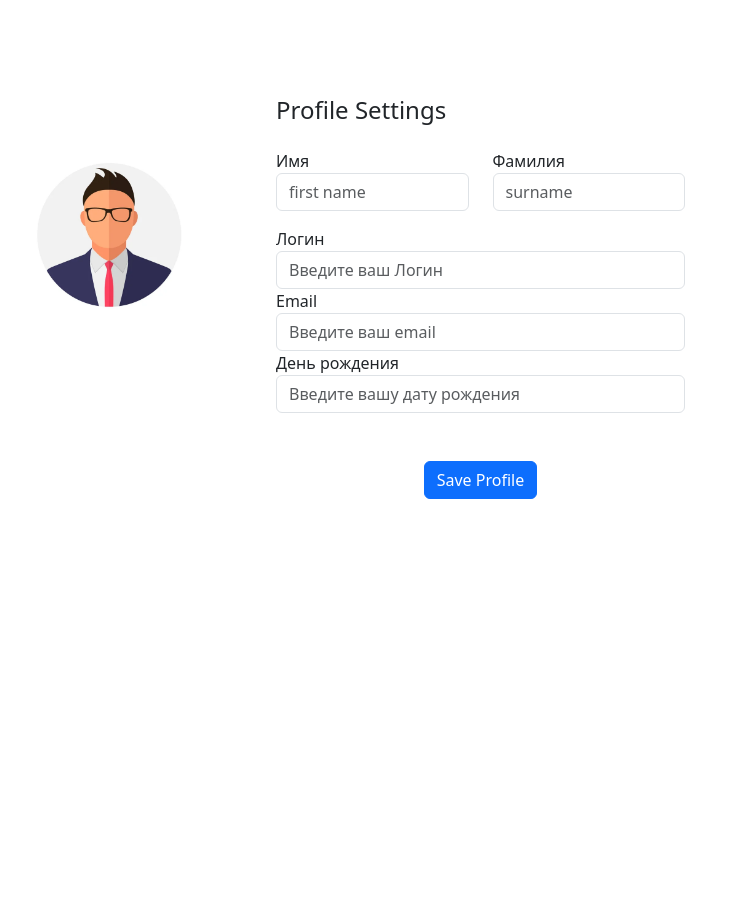
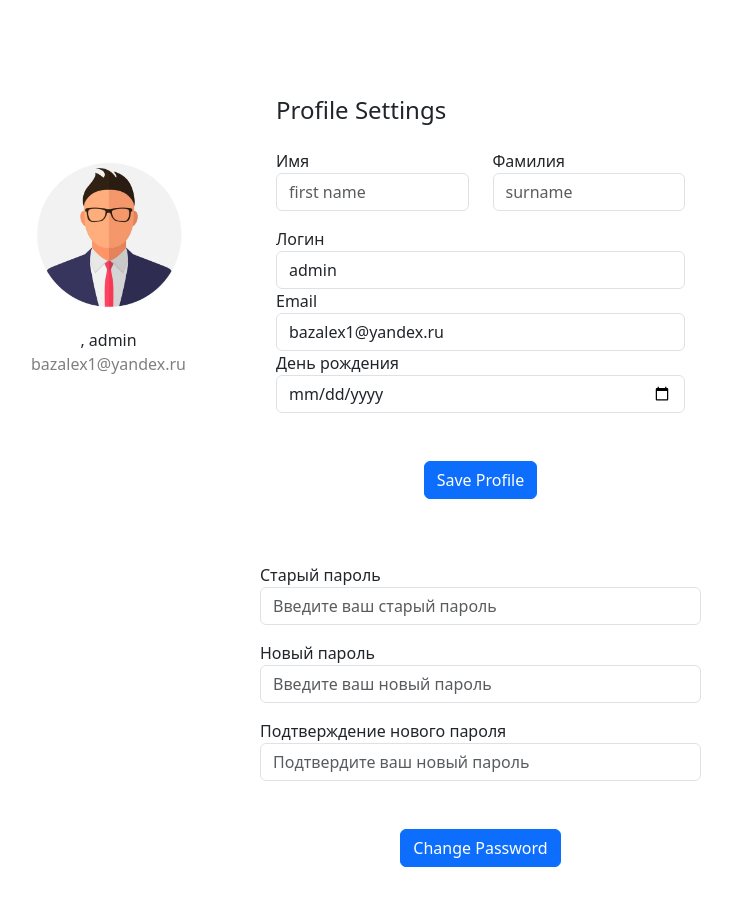
Before and after one commit to Bazalex1/gameshop, a Django app: page /profile/ in a window 1280 px wide. Shown: the part 66-981 px from the top of the page, without its empty margins (113-845 px from the left). Before the commit the page ends 565 px from the top, so only its background shows below. Run offline with Django 5.2, Linux system fonts and the light colour scheme; a user stored in the database is signed in; some libraries are stand-ins or nearby versions.

Commit message:
Работает изменение данных профиля и пароля

```diff
--- a/templates/user_profile/main.html
+++ b/templates/user_profile/main.html
@@ -21,7 +21,7 @@
     <div class="row">
       <div class="col-md-3 border-right">
         <div class="d-flex flex-column align-items-center text-center p-3 py-5"><img class="rounded-circle mt-5"
-          width="150px" src="{% static 'images/men.jpg' %}"><span class="font-weight-bold"> {{ profile.first_name}} </span><span class="text-black-50">{{ profile.email}}</span><span> </span></div>
+          width="150px" src="{% static 'images/men.jpg' %}"><span class="font-weight-bold"> {{ form.first_name.value}} , {{ form.username.value}}  </span><span class="text-black-50">{{form.email.value}}</span><span> </span></div>
     </div>
       <div class="col-md-5 border-right">
          <div class="p-3 py-5"> {% comment %} Это карточка {% endcomment %}
@@ -31,29 +31,63 @@
               <h4 class="text-right">Profile Settings</h4>
             </div>
             <div class="row mt-2">
-              <div class="col-md-6"><label class="labels">Имя</label><input type="text" class="form-control" placeholder="first name" value="{{ profile.first_name}}"></div>
-              <div class="col-md-6"><label class="labels">Фамилия</label><input type="text" class="form-control" value="{{ profile.last_name}}" placeholder="surname"></div>
+              <div class="col-md-6">
+                <label class="labels">Имя</label>
+                {{ form.first_name.errors }}
+                <input type="text" class="form-control" placeholder="first name" name="first_name" value="{{ form.first_name.value }}">
+              </div>
+              <div class="col-md-6">
+                <label class="labels">Фамилия</label>
+                {{ form.last_name.errors }}
+                <input type="text" class="form-control" value="{{ form.last_name.value }}" placeholder="surname" name="last_name">
+              </div>
             </div>
             <div class="row mt-3">
-
               <div class="col-md-12">
-
-                <div class="form-group">
-                  {{ form.username.errors }}
-
-                  <label class="labels">Логин</label><input type="Login" name="username" id="username" class="form-control input-sm" placeholder="Введите ваш Логин" value="{{ profile.username}}">
-
-
-                </div>
+                <label class="labels">Логин</label>
+                {{ form.username.errors }}
+                <input type="text" name="username" id="username" class="form-control input-sm" placeholder="Введите ваш Логин" value="{{ form.username.value }}">
               </div>
-              <div class="col-md-12"><label class="labels">Email</label><input type="text" class="form-control" placeholder="Введите ваш email" value="{{ profile.email }}"></div>
-              <div class="col-md-12"><label class="labels">День рождения</label><input type="text" class="form-control" placeholder="Введите вашу дату рождения" value="{{ profile.birth_date}}"></div>
-              <div class="mt-5 text-center"><button class="btn btn-primary profile-button" type="submit">Save Profile</button></div>
+              <div class="col-md-12">
+                <label class="labels">Email</label>
+                {{ form.email.errors }}
+                <input type="email" name="email" class="form-control" placeholder="Введите ваш email" value="{{ form.email.value }}">
+              </div>
+              <div class="col-md-12">
+                <label class="labels">День рождения</label>
+                {{ form.birth_date.errors }}
+                <input type="date" name="birth_date" class="form-control" value="{{ form.birth_date.value|date:'Y-m-d' }}">
+              </div>
+              <div class="mt-5 text-center"><button class="btn btn-primary profile-button" type="submit" name="save_profile">Save Profile</button></div>
           </form>
 
             </div>
           </div>
-
+          <form method="post">
+            {% csrf_token %}
+            <div class="row mt-3">
+              <div class="col-md-12">
+                <label class="labels">Старый пароль</label>
+                {{ password_form.old_password.errors }}
+                <input type="password" name="old_password" class="form-control" placeholder="Введите ваш старый пароль">
+              </div>
+            </div>
+            <div class="row mt-3">
+              <div class="col-md-12">
+                <label class="labels">Новый пароль</label>
+                {{ password_form.new_password1.errors }}
+                <input type="password" name="new_password1" class="form-control" placeholder="Введите ваш новый пароль">
+              </div>
+            </div>
+            <div class="row mt-3">
+              <div class="col-md-12">
+                <label class="labels">Подтверждение нового пароля</label>
+                {{ password_form.new_password2.errors }}
+                <input type="password" name="new_password2" class="form-control" placeholder="Подтвердите ваш новый пароль">
+              </div>
+            </div>
+            <div class="mt-5 text-center"><button class="btn btn-primary profile-button" type="submit" name="change_password">Change Password</button></div>
+          </form>
           {% comment %} <div class="col-md-4">
             <div class="p-3 py-5">
               <div class="d-flex justify-content-between align-items-center experience"><span>Edit Experience</span><span class="border px-3 p-1 add-experience"><i class="fa fa-plus"></i>&nbsp;Experience</span></div><br>
--- a/user_profile/forms.py
+++ b/user_profile/forms.py
@@ -1,6 +1,14 @@
 from django import forms
 from django.contrib.auth.forms import UserCreationForm, UserChangeForm
 from .models import CustomUser
+from django.contrib.auth.forms import PasswordChangeForm
+
+
+
+class CustomPasswordChangeForm(PasswordChangeForm):
+    class Meta:
+        model = CustomUser
+        fields = ('old_password', 'new_password1', 'new_password2')
 
 class CustomUserCreationForm(UserCreationForm):
     birth_date = forms.DateField(widget=forms.DateInput(attrs={'type': 'date'}), required=False)
@@ -10,6 +18,8 @@ class CustomUserCreationForm(UserCreationForm):
 
 
 class CustomUserChangeForm(UserChangeForm):
+    birth_date = forms.DateField(widget=forms.DateInput(attrs={'type': 'date'}))
+
     class Meta:
         model = CustomUser
-        fields = ('username', 'email', 'first_name', 'last_name')
+        fields = ('username', 'email', 'first_name', 'last_name', 'birth_date')
--- a/user_profile/views.py
+++ b/user_profile/views.py
@@ -3,7 +3,7 @@ from django.contrib.auth.mixins import LoginRequiredMixin
 from django.views.generic import DetailView, UpdateView
 from django.urls import reverse_lazy
 from .models import CustomUser
-from .forms import CustomUserChangeForm
+from .forms import CustomUserChangeForm, CustomPasswordChangeForm
 from django.shortcuts import redirect
 from django.contrib.auth.forms import UserChangeForm
 from django.contrib.auth import login
@@ -25,19 +25,30 @@ class CustomUserDetailView(LoginRequiredMixin, DetailView):
     def get_context_data(self, **kwargs):
         context = super().get_context_data(**kwargs)
         context['form'] = CustomUserChangeForm(instance=self.request.user)
+        context['password_form'] = CustomPasswordChangeForm(user=self.request.user)
         return context
 
     def post(self, request, *args, **kwargs):
         self.object = self.get_object()
         form = CustomUserChangeForm(request.POST, instance=request.user)
-        if form.is_valid():
-            print(form.cleaned_data)
-            user = form.save()
-            user.refresh_from_db()  # обновляем объект пользователя из базы данных
-            login(request, user)  # авторизуем пользователя с новым логином
-            return redirect('profile')  # перенаправление на страницу профиля после сохранения
-        else:
-            print(form.errors)
-            context = self.get_context_data(**kwargs)
-            context['form'] = form
-            return self.render_to_response(context)
+        password_form = CustomPasswordChangeForm(user=request.user, data=request.POST)
+
+        if 'save_profile' in request.POST:
+            if form.is_valid():
+                user = form.save()
+                user.refresh_from_db()
+                login(request, user)
+                return redirect('user_profile:profile_detail')
+            else:
+                context = self.get_context_data(**kwargs)
+                context['form'] = form
+                return self.render_to_response(context)
+
+        if 'change_password' in request.POST:
+            if password_form.is_valid():
+                password_form.save()
+                return redirect('user_profile:profile_detail')
+            else:
+                context = self.get_context_data(**kwargs)
+                context['password_form'] = password_form
+                return self.render_to_response(context)
```
Also changed, not shown: db.sqlite3.
